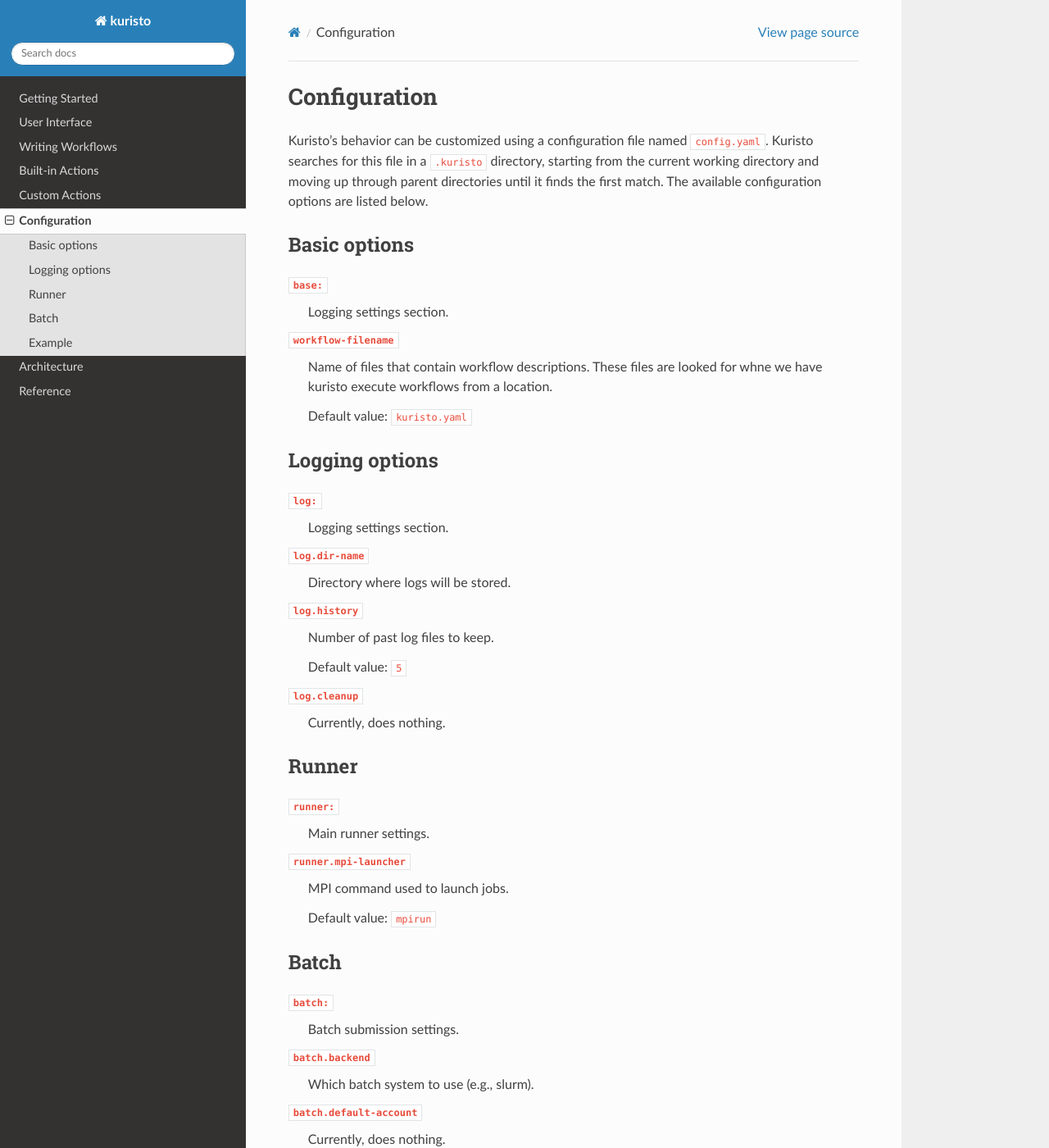
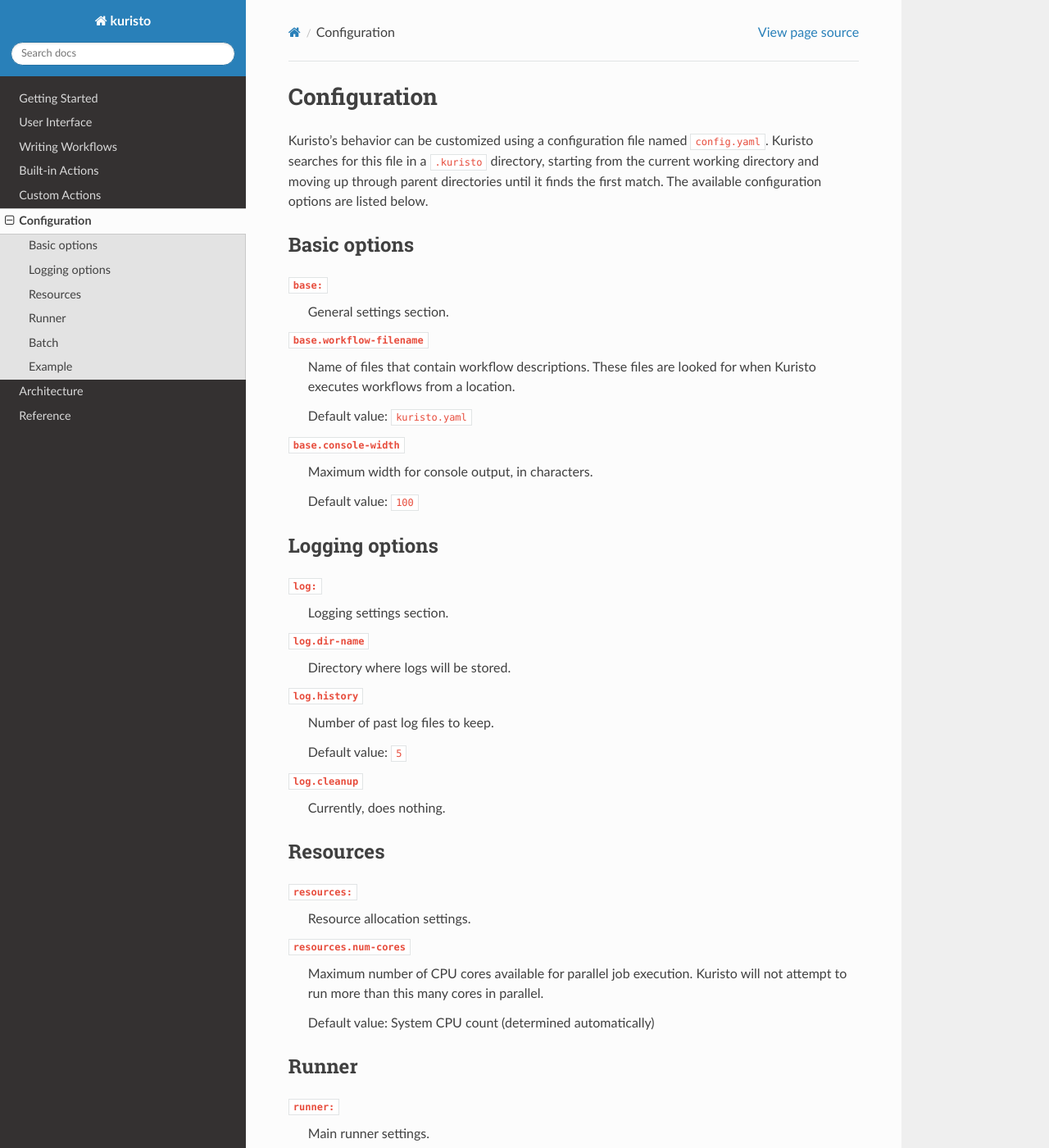
Before and after one commit to andrsd/kuristo, a Sphinx documentation site: the page built from docs/configuration.rst, in a window 1280 px wide and 1400 px high. Shown: the whole window at 82% size. Built offline with Sphinx 7.4.7 and the Read the Docs theme 3.1.0, drawn with Linux system fonts in a browser that asks for light colours; some of the changed text lies outside the part shown.

Commit message:
Document missing configuration options
- Add resources.num-cores (control max parallel cores)
- Add base.console-width (console output width)
- Add resources: section
- Document KURISTO_MPI_LAUNCHER environment variable override
- Fix base: section description (was "Logging", now "General settings")
- Improve workflow-filename description (typo fix)

Co-Authored-By: Claude Haiku 4.5 <noreply@anthropic.com>

```diff
--- a/docs/configuration.rst
+++ b/docs/configuration.rst
@@ -9,13 +9,18 @@ Basic options
 ----
 
 ``base:``
-   Logging settings section.
+   General settings section.
 
-``workflow-filename``
+``base.workflow-filename``
    Name of files that contain workflow descriptions.
-   These files are looked for whne we have kuristo execute workflows from a location.
+   These files are looked for when Kuristo executes workflows from a location.
 
    Default value: ``kuristo.yaml``
+
+``base.console-width``
+   Maximum width for console output, in characters.
+
+   Default value: ``100``
 
 
 Logging options
@@ -36,6 +41,19 @@ Logging options
    Currently, does nothing.
 
 
+Resources
+----
+
+``resources:``
+   Resource allocation settings.
+
+``resources.num-cores``
+   Maximum number of CPU cores available for parallel job execution.
+   Kuristo will not attempt to run more than this many cores in parallel.
+
+   Default value: System CPU count (determined automatically)
+
+
 Runner
 ----
 
@@ -46,6 +64,12 @@ Runner
    MPI command used to launch jobs.
 
    Default value: ``mpirun``
+
+   Can be overridden with the ``KURISTO_MPI_LAUNCHER`` environment variable:
+
+   .. code:: bash
+
+      KURISTO_MPI_LAUNCHER=mpiexec kuristo run tests/
 
 
 Batch
```
